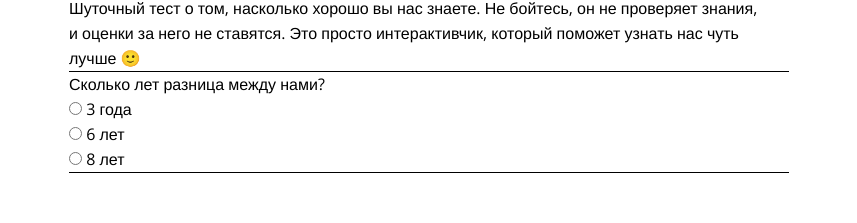
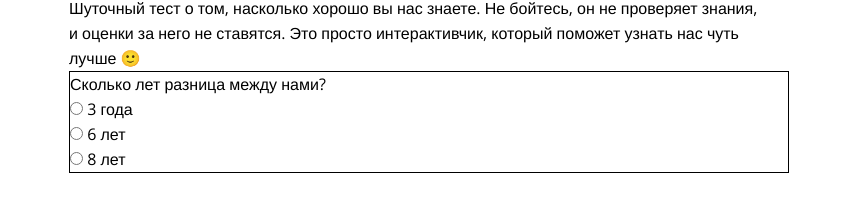
Before and after one commit to DaVas255/maz-wedding, a Vue app: page / in a window 1280 px wide. Shown: the part 2294-2517 px from the top of the page, without its empty margins (211-1068 px from the left). Built offline with nearby package versions, Linux system fonts and the light colour scheme; the HTML template or start-up script is replaced by a standard one.

Commit message:
add main quiz component

```diff
--- /dev/null
+++ b/src/components/Quiz/Main.vue
@@ -0,0 +1,100 @@
+<script>
+import Five from '@/assets/img/quiz/5.jpg'
+import Four from '@/assets/img/quiz/4.png'
+import Three from '@/assets/img/quiz/3.jpg'
+import Two from '@/assets/img/quiz/2.jpg'
+import Questions from '@/components/Quiz/Questions.js'
+
+export default {
+  name: 'Main',
+  data() {
+    return {
+      Questions: Questions,
+      state: 0,
+      feedback: false,
+      the_end: false,
+      answers: [],
+      user_answer: -1,
+      grade: 0,
+      grade_title: '',
+      Processed: false,
+      img: Five
+    }
+  },
+  methods: {
+    answer() {
+      this.feedback = Questions[this.state].answers[this.user_answer].feedback
+      if (Questions[this.state].answers[this.user_answer].is_true) {
+        this.grade++
+      }
+      console.log(this.user_answer, this.feedback)
+    },
+    next() {
+      if ((this.state + 1) < Questions.length) {
+        ++this.state
+        this.feedback = false
+      } else {
+        this.the_end = true
+        if (this.grade > 8) {
+          this.img = Five
+          this.grade_title = 'Вы – довольный кот'
+          this.feedback = 'Вы знаете нас лучше всех! Вот кто будет искренне радоваться за нас, говорить теплые слова и растрогается от переполнения чувств. Возможно, вы кто-то из наших родителей или лучших друзей. Но это не точно.'
+        } else if (this.grade > 5) {
+          this.img = Four
+          this.grade_title = 'Вы – кот Степан'
+          this.feedback = 'Вы верно ответили на большую часть вопросов, довольны собой и уже готовы к празднику. Отлично! Ждать осталось совсем немного.'
+        } else if (this.grade > 2) {
+          this.img = Three
+          this.grade_title = 'Вы – кот Бендер'
+          this.feedback = 'Вы ответили правильно меньше чем на половину вопросов и, возможно, не согласны с результатами. Да лаадно, вы все равно хорошо справились. Мы будем рады видеть вас на нашем празднике!'
+        } else {
+          this.img = Two
+        }
+      }
+    }
+  }
+}
+</script>
+
+<template>
+  <div class="quiz__wrapper">
+    <div>
+
+      <p>
+        {{ Questions[this.state].text }}
+      </p>
+      <p v-for="(answer, index) in Questions[this.state].answers">
+        <label>
+          <input v-model="user_answer" name="answers" type="radio" :value="index" :checked="Processed">
+          {{ answer.text }}
+          <p v-if="this.user_answer == index && feedback">{{ answer.feedback }}</p>
+        </label>
+      </p>
+
+    </div>
+    <!--    //-->
+    <div v-if="feedback">
+      <div v-if="the_end">
+        <img class="quiz__img_grade" :src="img" alt="!">
+        <p><b>{{ this.grade }} из {{ Questions.length }}&nbsp;&nbsp;&nbsp;&nbsp;{{ this.grade_title }}</b></p>
+      </div>
+      <p><b></b></p>
+      <!--      <p>{{ this.feedback }}</p>-->
+    </div>
+    <div v-if="!feedback && user_answer !== -1" class="form__map">
+      <button class="quiz-link" @click="answer">Ответить</button>
+    </div>
+
+    <div v-if="feedback && !the_end" class="form__map">
+      <button class="quiz-link" @click="next">Далее</button>
+    </div>
+  </div>
+</template>
+
+<style scoped lang="scss">
+.quiz {
+  &__wrapper {
+    border: 1px solid black;
+  }
+}
+</style>
--- a/src/components/Test.vue
+++ b/src/components/Test.vue
@@ -1,60 +1,9 @@
 <script>
-import Radio from '@/components/Quiz/Type/Radio.vue'
 import Animate from '@/components/Animate.vue'
-import Questions from '@/components/Quiz/Questions.js'
-import Five from '@/assets/img/quiz/5.jpg'
-import Four from '@/assets/img/quiz/4.png'
-import Three from '@/assets/img/quiz/3.jpg'
-import Two from '@/assets/img/quiz/2.jpg'
+import Main from '@/components/Quiz/Main.vue'
 
 export default {
-  components: { Radio, Animate },
-  data() {
-    return {
-      Questions: Questions,
-      state: 0,
-      feedback: false,
-      the_end: false,
-      answers: [],
-      user_answer: -1,
-      grade: 0,
-      grade_title: '',
-      Processed: false,
-      img: Five
-    }
-  },
-  methods: {
-    answer() {
-      this.feedback = Questions[this.state].answers[this.user_answer].feedback
-      if (Questions[this.state].answers[this.user_answer].is_true) {
-        this.grade++
-      }
-      console.log(this.user_answer, this.feedback)
-    },
-    next() {
-      if ((this.state + 1) < Questions.length) {
-        ++this.state
-        this.feedback = false
-      } else {
-        this.the_end = true
-        if (this.grade > 8) {
-          this.img = Five
-          this.grade_title = 'Вы – довольный кот'
-          this.feedback = 'Вы знаете нас лучше всех! Вот кто будет искренне радоваться за нас, говорить теплые слова и растрогается от переполнения чувств. Возможно, вы кто-то из наших родителей или лучших друзей. Но это не точно.'
-        } else if (this.grade > 5) {
-          this.img = Four
-          this.grade_title = 'Вы – кот Степан'
-          this.feedback = 'Вы верно ответили на большую часть вопросов, довольны собой и уже готовы к празднику. Отлично! Ждать осталось совсем немного.'
-        } else if (this.grade > 2) {
-          this.img = Three
-          this.grade_title = 'Вы – кот Бендер'
-          this.feedback = 'Вы ответили правильно меньше чем на половину вопросов и, возможно, не согласны с результатами. Да лаадно, вы все равно хорошо справились. Мы будем рады видеть вас на нашем празднике!'
-        } else {
-          this.img = Two
-        }
-      }
-    }
-  }
+  components: { Main, Animate }
 }
 </script>
 
@@ -65,38 +14,7 @@ export default {
       Шуточный тест о&nbsp;том, насколько хорошо вы нас знаете. Не бойтесь, он не проверяет знания, и&nbsp;оценки за
       него не ставятся. Это просто интерактивчик, который поможет узнать нас чуть лучше 🙂
     </p>
-    <hr>
-    <!--    //-->
-    <div v-if="!feedback">
-
-      <p>
-        {{ Questions[this.state].text }}
-      </p>
-      <p v-for="(answer, index) in Questions[this.state].answers">
-        <label>
-          <input v-model="user_answer" name="answers" type="radio" :value="index" :checked="Processed">
-          {{ answer.text }}
-        </label>
-      </p>
-
-    </div>
-    <!--    //-->
-    <div v-if="feedback">
-      <div v-if="the_end">
-        <img class="quiz__img_grade" :src="img" alt="!">
-        <p><b>{{ this.grade }} из {{ Questions.length }}&nbsp;&nbsp;&nbsp;&nbsp;{{ this.grade_title }}</b></p>
-      </div>
-      <p><b></b></p>
-      <p>{{ this.feedback }}</p>
-    </div>
-    <div v-if="!feedback && user_answer !== -1" class="form__map">
-      <button class="quiz-link" @click="answer">Ответить</button>
-    </div>
-
-    <div v-if="feedback && !the_end" class="form__map">
-      <button class="quiz-link" @click="next">Далее</button>
-    </div>
-    <hr>
+    <Main />
   </Animate>
 </template>
 
```
